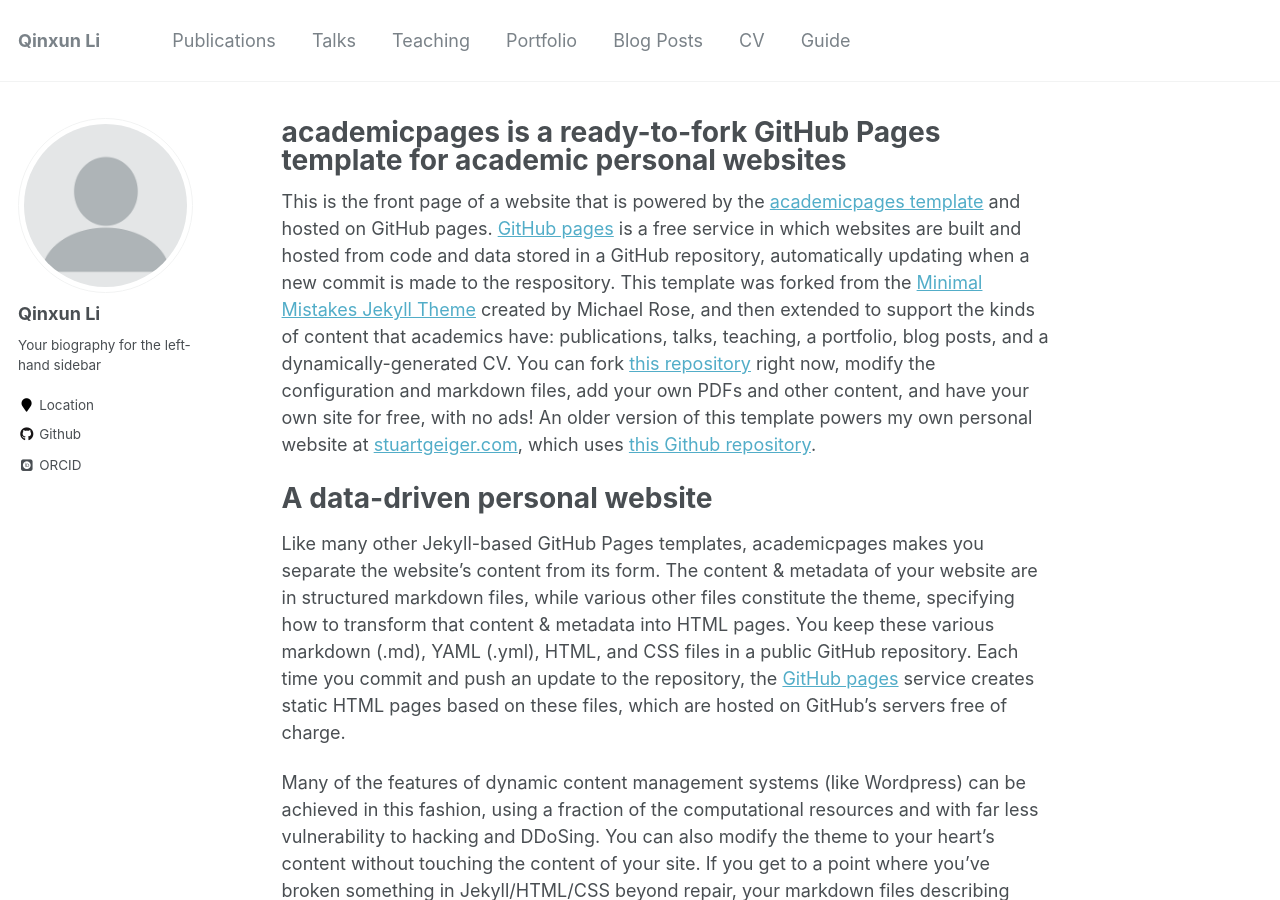
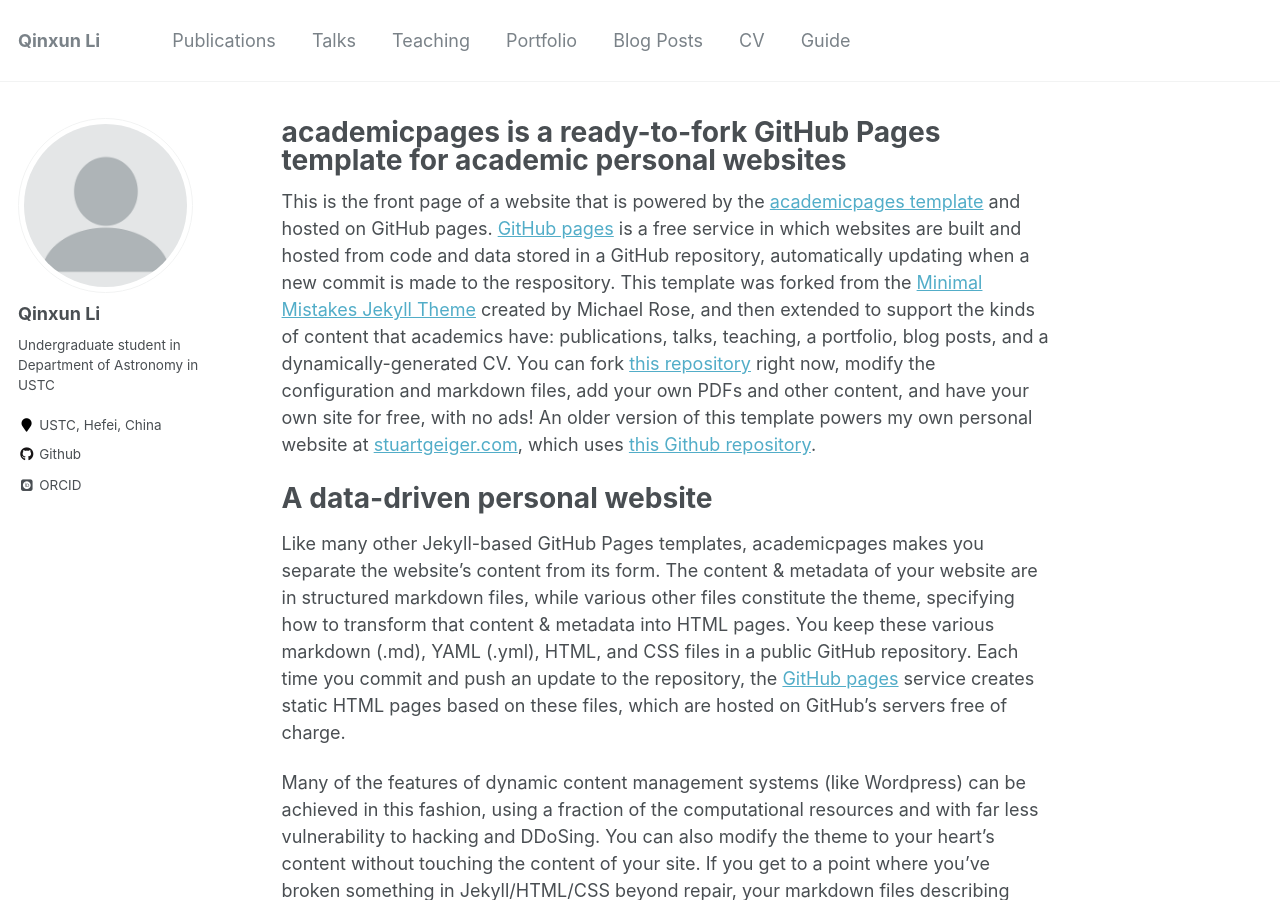
Before and after one commit to qxli2333/qxli2333.github.io, a Jekyll site: the page built from _pages/about.md, in a window 1280 px wide and 900 px high. Built offline with Jekyll 4.4.1, drawn with Linux system fonts in a browser that asks for light colours; some web fonts are replaced.

Commit message:
modified:   _config.yml

```diff
--- a/_config.yml
+++ b/_config.yml
@@ -82,8 +82,8 @@
 author:
   name             : "Qinxun Li"
   avatar           : "profile.png"
-  bio              : "Your biography for the left-hand sidebar"
-  location         : "Location"
+  bio              : "Undergraduate student in Department of Astronomy in USTC"
+  location         : "USTC, Hefei, China"
   employer         :
   # pubmed           : "https://www.ncbi.nlm.nih.gov/pubmed/?term=john+snow"
   googlescholar    : #"http://yourfullgooglescholarurl.com"
```
